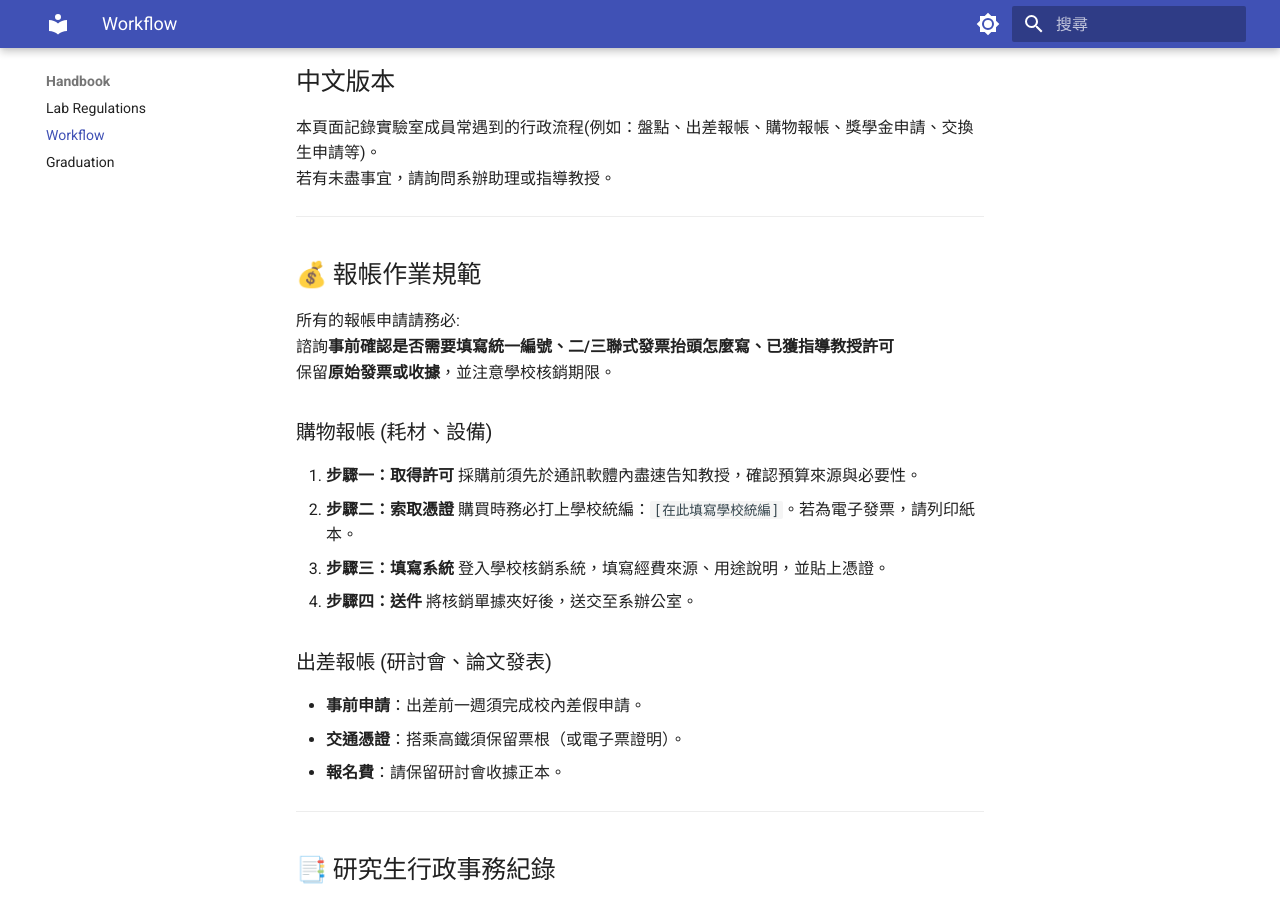
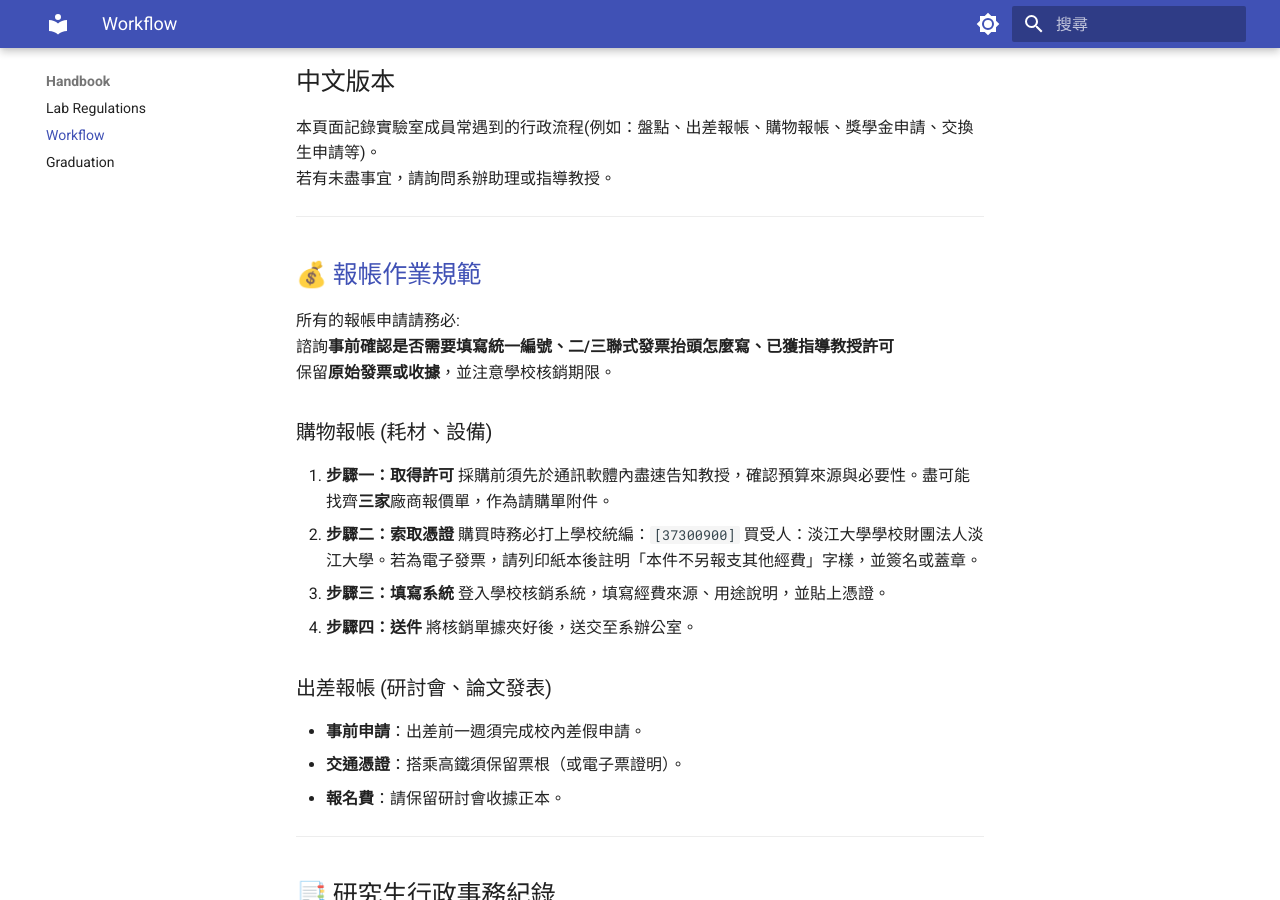
Before and after one commit to Ewz9/lab_handbook, an MkDocs documentation site: the page built from docs/workflow.md, in a window 1280 px wide and 900 px high, scrolled down 1682 px. Built offline with MkDocs 1.6.1 and Material for MkDocs 9.7.7, drawn with Linux system fonts in a browser that asks for light colours; some of the changed text lies outside the part shown.

Commit message:
Update workflow.md

```diff
--- a/docs/workflow.md
+++ b/docs/workflow.md
@@ -25,7 +25,7 @@ All reimbursement requests must:
    Inform the advisor via communication tools before purchase and confirm budget and necessity
 
 2. **Receipt**
-   Ensure the university tax ID is included: `[Fill in here]`
+   Ensure the university tax ID is included: `[37300900]`
    Print electronic invoices if necessary
 
 3. **System Submission**
@@ -75,14 +75,14 @@ All reimbursement requests must:
 
 ---
 
-## 💰 報帳作業規範
+## 💰 [報帳作業規範](https://research.tku.edu.tw/Front/Item/TechnologyProject/Page.aspx?id=zWsaYNn1P20=)
 所有的報帳申請請務必:
 諮詢**事前確認是否需要填寫統一編號、二/三聯式發票抬頭怎麼寫、已獲指導教授許可**
 保留**原始發票或收據**，並注意學校核銷期限。
 
 ### 購物報帳 (耗材、設備)
-1. **步驟一：取得許可** 採購前須先於通訊軟體內盡速告知教授，確認預算來源與必要性。
-2. **步驟二：索取憑證** 購買時務必打上學校統編：`[在此填寫學校統編]`。若為電子發票，請列印紙本。
+1. **步驟一：取得許可** 採購前須先於通訊軟體內盡速告知教授，確認預算來源與必要性。盡可能找齊**三家**廠商報價單，作為請購單附件。
+2. **步驟二：索取憑證** 購買時務必打上學校統編：`[37300900]` 買受人：淡江大學學校財團法人淡江大學。若為電子發票，請列印紙本後註明「本件不另報支其他經費」字樣，並簽名或蓋章。
 3. **步驟三：填寫系統** 登入學校核銷系統，填寫經費來源、用途說明，並貼上憑證。
 4. **步驟四：送件** 將核銷單據夾好後，送交至系辦公室。
 
```
